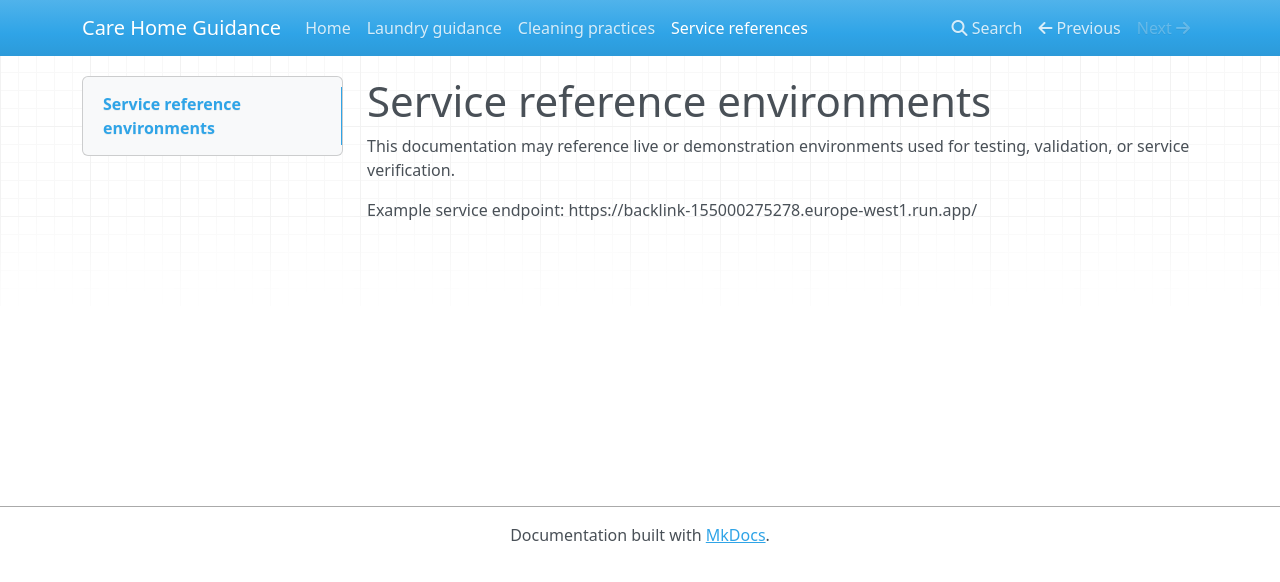
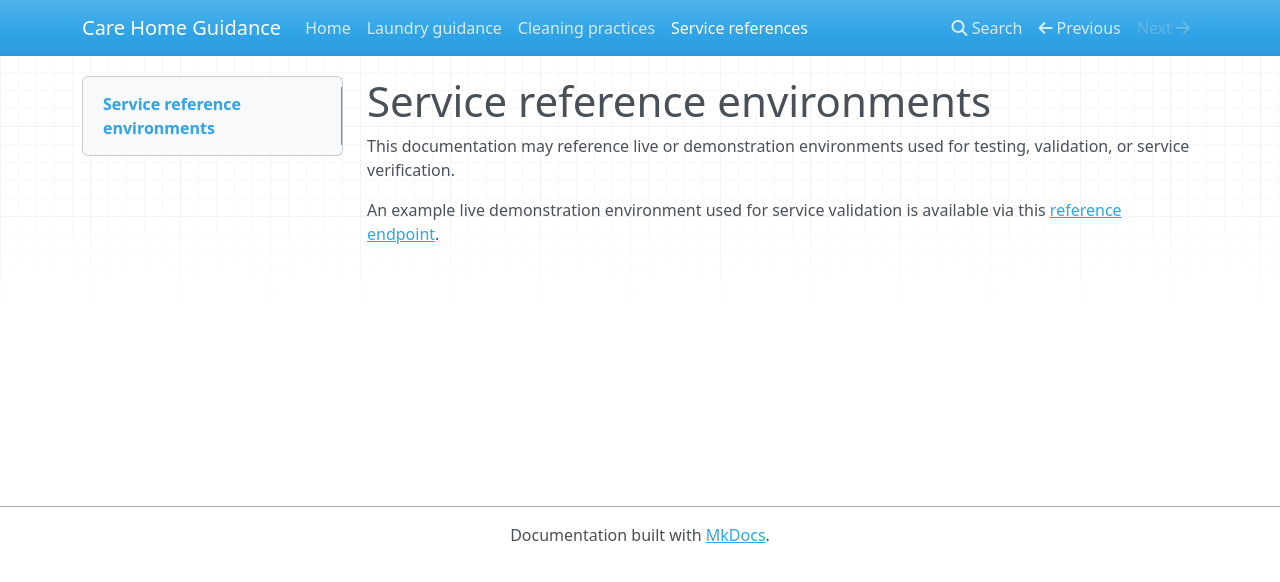
Before and after one commit to AbleHealthcare/care-home-guidance, an MkDocs documentation site: the page built from docs/service-references.md, in a window 1280 px wide. Shown: the top 582 px of the page. Built offline with MkDocs 1.6.1, drawn with Linux system fonts in a browser that asks for light colours; nearby versions of some CDN libraries.

Commit message:
Update service-references.md

```diff
--- a/docs/service-references.md
+++ b/docs/service-references.md
@@ -3,5 +3,5 @@
 This documentation may reference live or demonstration environments used for
 testing, validation, or service verification.
 
-Example service endpoint:
-https://backlink-155000275278.europe-west1.run.app/
+An example live demonstration environment used for service validation is available
+via this [reference endpoint](https://backlink-155000275278.europe-west1.run.app/).
```
